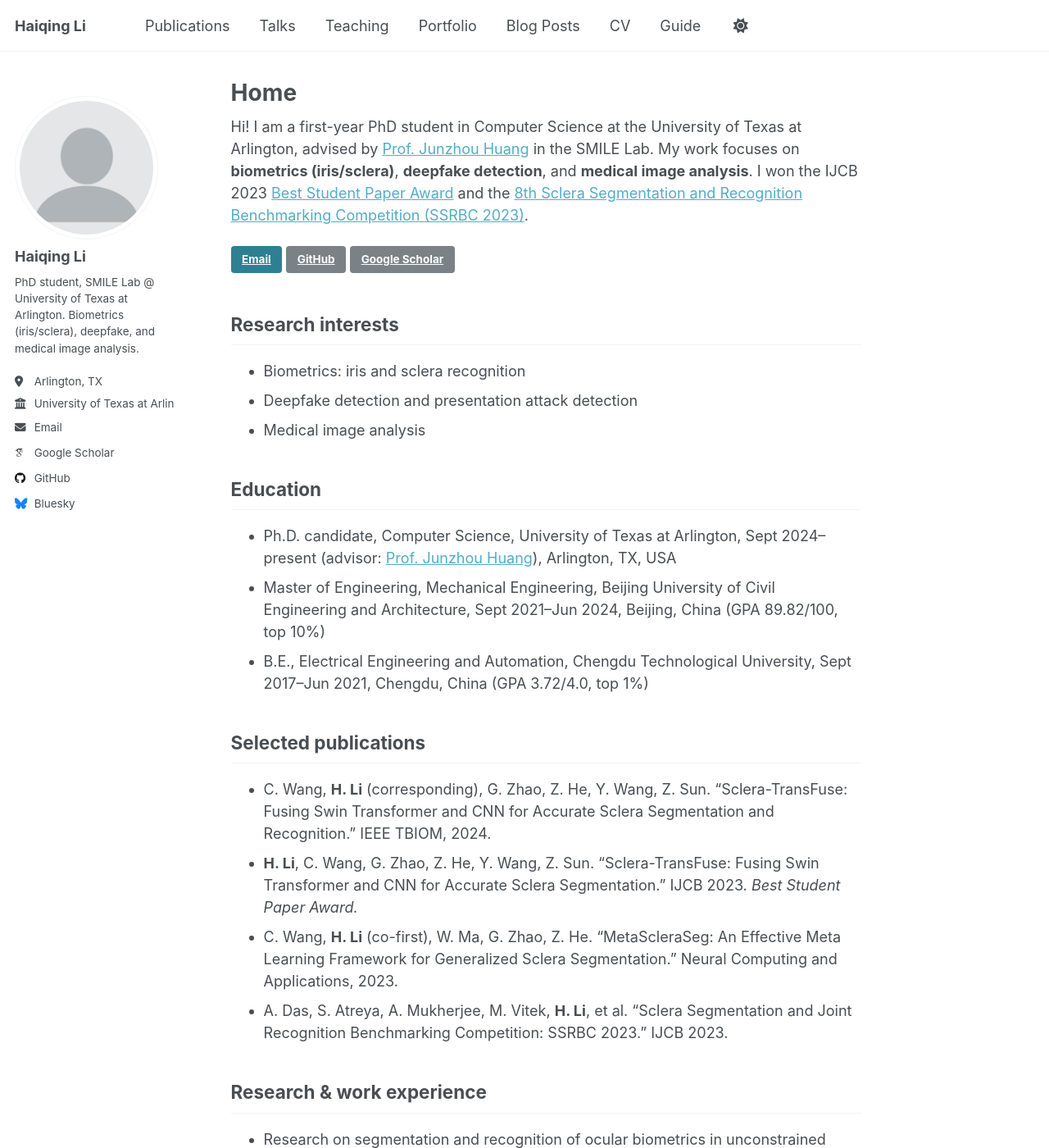
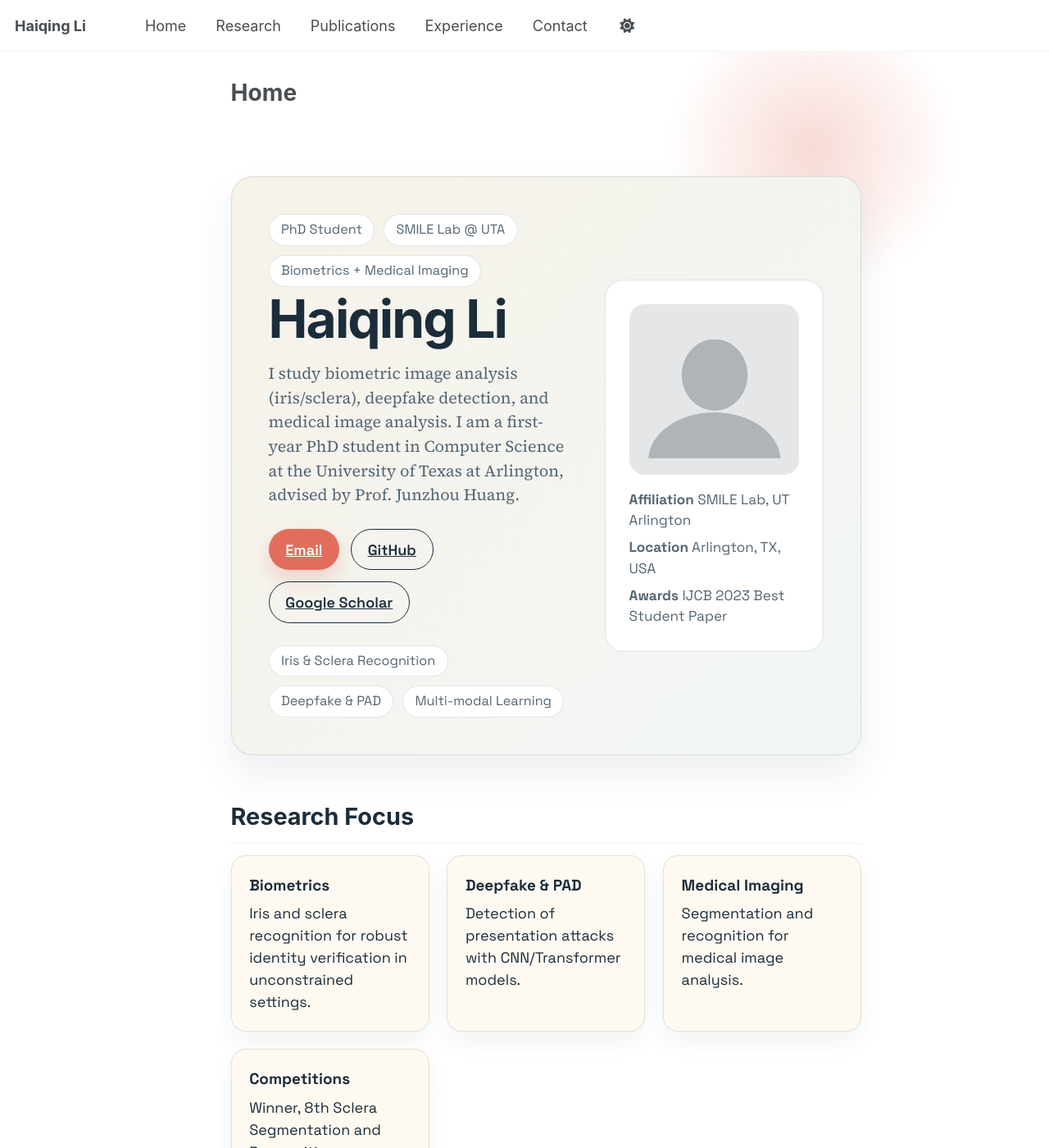
Before and after one commit to lhqqq/lhqqq.github.io, a Jekyll site: the page built from _pages/about.md, in a window 1280 px wide and 1400 px high. Shown: the whole window at 82% size. Built offline with Jekyll 4.4.1, drawn with Linux system fonts in a browser that asks for light colours; some web fonts are replaced; a script that is not in the unit is left out; some of the changed text lies outside the part shown.

Commit message:
更新站点内容

```diff
--- a/_pages/about.md
+++ b/_pages/about.md
@@ -1,54 +1,167 @@
 ---
 permalink: /
 title: "Home"
-excerpt: "PhD student focused on biometric image analysis, medical image computing, and multi-modal learning."
-author_profile: true
+excerpt: "PhD student focused on biometric image analysis, deepfake detection, and medical image analysis."
+author_profile: false
+classes: wide
 redirect_from:
   - /about/
   - /about.html
 ---
 
-Hi! I am a first-year PhD student in Computer Science at the University of Texas at Arlington, advised by [Prof. Junzhou Huang](https://ranger.uta.edu/~huang/) in the SMILE Lab. My work focuses on **biometrics (iris/sclera)**, **deepfake detection**, and **medical image analysis**. I won the IJCB 2023 [Best Student Paper Award](https://ijcb2023.ieee-biometrics.org/award-winners/) and the [8th Sclera Segmentation and Recognition Benchmarking Competition (SSRBC 2023)](https://sites.google.com/hyderabad.bits-pilani.ac.in/ssrbc2023/home?pli=1).
+<div class="onepage">
+  <section class="hero reveal" id="top">
+    <div class="hero-grid">
+      <div>
+        <div class="chip-row">
+          <span class="chip">PhD Student</span>
+          <span class="chip">SMILE Lab @ UTA</span>
+          <span class="chip">Biometrics + Medical Imaging</span>
+        </div>
+        <h1>Haiqing Li</h1>
+        <p class="subtitle">
+          I study biometric image analysis (iris/sclera), deepfake detection, and medical image analysis.
+          I am a first-year PhD student in Computer Science at the University of Texas at Arlington,
+          advised by Prof. Junzhou Huang.
+        </p>
+        <div class="hero-actions">
+          <a class="op-btn primary" href="mailto:Haiqing.Li1998@outlook.com">Email</a>
+          <a class="op-btn" href="https://github.com/lhqqq">GitHub</a>
+          <a class="op-btn" href="https://scholar.google.com/citations?user=Rc0GsFAAAAAJ&hl=zh-CN">Google Scholar</a>
+        </div>
+        <div class="chip-row">
+          <span class="chip">Iris &amp; Sclera Recognition</span>
+          <span class="chip">Deepfake &amp; PAD</span>
+          <span class="chip">Multi-modal Learning</span>
+        </div>
+      </div>
+      <div class="hero-card">
+        <img src="/images/profile.png" alt="Portrait of Haiqing Li">
+        <div class="card-meta">
+          <div><strong>Affiliation</strong> SMILE Lab, UT Arlington</div>
+          <div><strong>Location</strong> Arlington, TX, USA</div>
+          <div><strong>Awards</strong> IJCB 2023 Best Student Paper</div>
+        </div>
+      </div>
+    </div>
+  </section>
 
-<div class="btn-bar">
-  <a class="btn btn--info" href="mailto:Haiqing.Li1998@outlook.com">Email</a>
-  <a class="btn" href="https://github.com/lhqqq">GitHub</a>
-  <a class="btn" href="https://scholar.google.com/citations?user=Rc0GsFAAAAAJ&hl=zh-CN">Google Scholar</a>
-  <!-- Add your CV link when ready -->
+  <section id="research" class="reveal delay-1">
+    <h2 class="section-title">Research Focus</h2>
+    <div class="grid">
+      <div class="panel">
+        <strong>Biometrics</strong>
+        Iris and sclera recognition for robust identity verification in unconstrained settings.
+      </div>
+      <div class="panel">
+        <strong>Deepfake &amp; PAD</strong>
+        Detection of presentation attacks with CNN/Transformer models.
+      </div>
+      <div class="panel">
+        <strong>Medical Imaging</strong>
+        Segmentation and recognition for medical image analysis.
+      </div>
+      <div class="panel">
+        <strong>Competitions</strong>
+        Winner, 8th Sclera Segmentation and Recognition Benchmarking Competition (IJCB 2023).
+      </div>
+    </div>
+  </section>
+
+  <section id="publications" class="reveal delay-2">
+    <h2 class="section-title">Selected Publications</h2>
+    <div class="pub-list">
+      <div class="pub">
+        C. Wang, <strong>H. Li</strong> (corresponding), G. Zhao, Z. He, Y. Wang, Z. Sun.
+        “Sclera-TransFuse: Fusing Swin Transformer and CNN for Accurate Sclera Segmentation and Recognition.”
+        IEEE TBIOM, 2024.
+      </div>
+      <div class="pub">
+        <strong>H. Li</strong>, C. Wang, G. Zhao, Z. He, Y. Wang, Z. Sun.
+        “Sclera-TransFuse: Fusing Swin Transformer and CNN for Accurate Sclera Segmentation.”
+        IJCB 2023. Best Student Paper Award.
+      </div>
+      <div class="pub">
+        C. Wang, <strong>H. Li</strong> (co-first), W. Ma, G. Zhao, Z. He.
+        “MetaScleraSeg: An Effective Meta Learning Framework for Generalized Sclera Segmentation.”
+        Neural Computing and Applications, 2023.
+      </div>
+      <div class="pub">
+        A. Das, S. Atreya, A. Mukherjee, M. Vitek, <strong>H. Li</strong>, et al.
+        “Sclera Segmentation and Joint Recognition Benchmarking Competition: SSRBC 2023.”
+        IJCB 2023.
+      </div>
+    </div>
+  </section>
+
+  <section id="experience" class="reveal delay-3">
+    <h2 class="section-title">Research &amp; Work Experience</h2>
+    <div class="timeline">
+      <div class="timeline-item">
+        <span>Jan 2021–Present</span>
+        <div>BUCEA: Ocular biometrics in unconstrained scenarios; meta-learning and Transformer + CNN for sclera segmentation/recognition (NSFC Grant No. 62106015).</div>
+      </div>
+      <div class="timeline-item">
+        <span>Mar 2023–Jul 2023</span>
+        <div>CASIA: Multi-modal ocular recognition across iris, sclera, and periocular signals.</div>
+      </div>
+      <div class="timeline-item">
+        <span>Jun 2020–May 2021</span>
+        <div>CDTU: UAV-based insulator crack detection system with deep learning.</div>
+      </div>
+      <div class="timeline-item">
+        <span>Jul 2021–Sep 2021</span>
+        <div>CASIA: Face presentation attack detection with CNN/Transformer on CASIA-SURF-CeFA.</div>
+      </div>
+    </div>
+  </section>
+
+  <section class="reveal delay-3">
+    <h2 class="section-title">Education</h2>
+    <div class="grid">
+      <div class="panel">
+        <strong>Ph.D. in Computer Science</strong>
+        University of Texas at Arlington, Sept 2024–present
+      </div>
+      <div class="panel">
+        <strong>M.Eng. in Mechanical Engineering</strong>
+        BUCEA, Sept 2021–Jun 2024 (GPA 89.82/100, top 10%)
+      </div>
+      <div class="panel">
+        <strong>B.E. in Electrical Engineering</strong>
+        Chengdu Technological University, Sept 2017–Jun 2021 (GPA 3.72/4.0, top 1%)
+      </div>
+    </div>
+  </section>
+
+  <section class="reveal delay-3">
+    <h2 class="section-title">Skills</h2>
+    <div class="grid">
+      <div class="panel">
+        <strong>Programming</strong>
+        C, C++, Python, MATLAB, Linux
+      </div>
+      <div class="panel">
+        <strong>Frameworks</strong>
+        PyTorch, TensorFlow
+      </div>
+      <div class="panel">
+        <strong>Tools</strong>
+        Visual Studio, PyCharm, Microsoft Office, CAD, Visio
+      </div>
+      <div class="panel">
+        <strong>Languages</strong>
+        Chinese (native), English
+      </div>
+    </div>
+  </section>
+
+  <section id="contact" class="reveal delay-3">
+    <div class="contact-card">
+      <h2 class="section-title">Contact</h2>
+      <div>Email: <a href="mailto:Haiqing.Li1998@outlook.com">Haiqing.Li1998@outlook.com</a></div>
+      <div>GitHub: <a href="https://github.com/lhqqq">github.com/lhqqq</a></div>
+      <div>Google Scholar: <a href="https://scholar.google.com/citations?user=Rc0GsFAAAAAJ&hl=zh-CN">Scholar profile</a></div>
+    </div>
+  </section>
 </div>
-
-## Research interests
-- Biometrics: iris and sclera recognition
-- Deepfake detection and presentation attack detection
-- Medical image analysis
-
-## Education
-- Ph.D. candidate, Computer Science, University of Texas at Arlington, Sept 2024–present (advisor: [Prof. Junzhou Huang](https://ranger.uta.edu/~huang/)), Arlington, TX, USA
-- Master of Engineering, Mechanical Engineering, Beijing University of Civil Engineering and Architecture, Sept 2021–Jun 2024, Beijing, China (GPA 89.82/100, top 10%)
-- B.E., Electrical Engineering and Automation, Chengdu Technological University, Sept 2017–Jun 2021, Chengdu, China (GPA 3.72/4.0, top 1%)
-
-## Selected publications
-- C. Wang, **H. Li** (corresponding), G. Zhao, Z. He, Y. Wang, Z. Sun. “Sclera-TransFuse: Fusing Swin Transformer and CNN for Accurate Sclera Segmentation and Recognition.” IEEE TBIOM, 2024.
-- **H. Li**, C. Wang, G. Zhao, Z. He, Y. Wang, Z. Sun. “Sclera-TransFuse: Fusing Swin Transformer and CNN for Accurate Sclera Segmentation.” IJCB 2023. *Best Student Paper Award.*
-- C. Wang, **H. Li** (co-first), W. Ma, G. Zhao, Z. He. “MetaScleraSeg: An Effective Meta Learning Framework for Generalized Sclera Segmentation.” Neural Computing and Applications, 2023.
-- A. Das, S. Atreya, A. Mukherjee, M. Vitek, **H. Li**, et al. “Sclera Segmentation and Joint Recognition Benchmarking Competition: SSRBC 2023.” IJCB 2023.
-
-## Research & work experience
-- Research on segmentation and recognition of ocular biometrics in unconstrained scenarios, BUCEA (Jan 2021–Present). Designed meta-learning and Transformer+CNN two-stream methods for robust sclera segmentation/recognition; supported by NSFC (Grant No. 62106015).
-- Research on smart iris recognition systems, CASIA (Mar 2023–Jul 2023). Built multi-modal ocular recognition combining iris, sclera, periocular; explored fusion strategies to boost accuracy.
-- Research on DL-based insulator crack detection, CDTU (Jun 2020–May 2021). Led UAV-based real-time inspection system with deep learning crack detection; produced defect dataset and secured a patent.
-- Research Assistant Intern, CASIA (Jul 2021–Sep 2021) with [Xiangyu Zhu](https://xiangyuzhu-open.github.io/homepage/). Face presentation attack detection with CNN/Transformer on CASIA-SURF-CeFA.
-
-## Honors & awards
-- Winner, 8th Sclera Segmentation and Recognition Benchmarking Competition, IJCB 2023
-- National 2nd Prize & 3rd Prize, 22nd China Robotics and AI Competition (CAAI), 2020
-- Honorable Mention, Mathematical Contest in Modeling (COMAP), 2020
-- Finalist, Academy Award of China Advertising Art Festival for College Students, 2020
-- 1st Prize, Siemens Cup China Intelligent Manufacturing Challenge (National Preliminary), 2019
-- “Most Impactful Projects” list, Chinese College Students’ Volunteer Activities, 2018
-- Multiple scholarships: National Encouragement Scholarship (2x), School-level First/Second Class, Innovation & Entrepreneurship Scholarship
-
-## Skills
-- Programming: C, C++, Python, MATLAB, Linux; PyTorch, TensorFlow
-- Tools: Visual Studio, PyCharm; Microsoft Office; CAD, Visio
-- Languages: Chinese (native), English
--- /dev/null
+++ b/_sass/custom.scss
@@ -0,0 +1,252 @@
+@import url("https://fonts.googleapis.com/css2?family=Space+Grotesk:wght@400;500;600;700&family=Source+Serif+4:opsz,wght@8..60,400;500;600&display=swap");
+
+.onepage {
+  --bg: #f6f2e8;
+  --surface: #fffaf1;
+  --ink: #1b2d3b;
+  --muted: #546572;
+  --accent: #e26d5c;
+  --accent-2: #2b7a78;
+  --line: rgba(27, 45, 59, 0.12);
+
+  position: relative;
+  padding: 1.5rem 0 3rem;
+  color: var(--ink);
+  font-family: "Space Grotesk", "Helvetica Neue", Arial, sans-serif;
+}
+
+.onepage::before,
+.onepage::after {
+  content: "";
+  position: absolute;
+  z-index: 0;
+  pointer-events: none;
+}
+
+.onepage::before {
+  top: -140px;
+  right: -120px;
+  width: 360px;
+  height: 360px;
+  background: radial-gradient(circle, rgba(226, 109, 92, 0.25), transparent 70%);
+}
+
+.onepage::after {
+  bottom: -120px;
+  left: -80px;
+  width: 320px;
+  height: 320px;
+  background: radial-gradient(circle, rgba(43, 122, 120, 0.22), transparent 70%);
+}
+
+.onepage > * {
+  position: relative;
+  z-index: 1;
+}
+
+.onepage .hero {
+  background: linear-gradient(135deg, var(--bg), #f2f7f6);
+  border: 1px solid var(--line);
+  border-radius: 26px;
+  padding: 2.5rem 2.5rem;
+  box-shadow: 0 24px 48px rgba(27, 45, 59, 0.08);
+}
+
+.onepage .hero-grid {
+  display: grid;
+  grid-template-columns: minmax(0, 1.4fr) minmax(0, 1fr);
+  gap: 2rem;
+  align-items: center;
+}
+
+.onepage h1 {
+  font-size: clamp(2.4rem, 2rem + 2.2vw, 3.6rem);
+  margin-bottom: 0.8rem;
+  letter-spacing: -0.03em;
+}
+
+.onepage .subtitle {
+  font-family: "Source Serif 4", "Times New Roman", serif;
+  font-size: 1.1rem;
+  color: var(--muted);
+  max-width: 38rem;
+}
+
+.onepage .hero-actions {
+  display: flex;
+  flex-wrap: wrap;
+  gap: 0.75rem;
+  margin: 1.25rem 0 1.5rem;
+}
+
+.onepage .op-btn {
+  display: inline-flex;
+  align-items: center;
+  gap: 0.4rem;
+  padding: 0.6rem 1.1rem;
+  border-radius: 999px;
+  border: 1px solid var(--ink);
+  color: var(--ink);
+  font-weight: 600;
+  transition: transform 0.2s ease, box-shadow 0.2s ease;
+}
+
+.onepage .op-btn.primary {
+  background: var(--accent);
+  color: #fff;
+  border-color: transparent;
+  box-shadow: 0 12px 24px rgba(226, 109, 92, 0.25);
+}
+
+.onepage .op-btn:hover {
+  transform: translateY(-2px);
+  box-shadow: 0 10px 18px rgba(27, 45, 59, 0.12);
+  text-decoration: none;
+}
+
+.onepage .chip-row {
+  display: flex;
+  flex-wrap: wrap;
+  gap: 0.6rem;
+}
+
+.onepage .chip {
+  padding: 0.35rem 0.8rem;
+  border-radius: 999px;
+  background: #fff;
+  border: 1px solid var(--line);
+  font-size: 0.9rem;
+  color: var(--muted);
+}
+
+.onepage .hero-card {
+  background: #fff;
+  border-radius: 22px;
+  padding: 1.6rem;
+  border: 1px solid var(--line);
+  display: grid;
+  gap: 1rem;
+  box-shadow: inset 0 0 0 1px rgba(27, 45, 59, 0.03);
+}
+
+.onepage .hero-card img {
+  width: 100%;
+  border-radius: 18px;
+  object-fit: cover;
+  border: 1px solid var(--line);
+}
+
+.onepage .card-meta {
+  display: grid;
+  gap: 0.4rem;
+  font-size: 0.95rem;
+  color: var(--muted);
+}
+
+.onepage section {
+  margin-top: 2.6rem;
+}
+
+.onepage .section-title {
+  font-size: 1.6rem;
+  margin-bottom: 0.8rem;
+}
+
+.onepage .grid {
+  display: grid;
+  gap: 1.2rem;
+  grid-template-columns: repeat(auto-fit, minmax(220px, 1fr));
+}
+
+.onepage .panel {
+  background: var(--surface);
+  border: 1px solid var(--line);
+  border-radius: 18px;
+  padding: 1.2rem;
+  box-shadow: 0 12px 28px rgba(27, 45, 59, 0.06);
+}
+
+.onepage .panel strong {
+  display: block;
+  margin-bottom: 0.35rem;
+  font-size: 1.05rem;
+}
+
+.onepage .timeline {
+  display: grid;
+  gap: 1rem;
+}
+
+.onepage .timeline-item {
+  background: #fff;
+  border: 1px solid var(--line);
+  border-radius: 16px;
+  padding: 1rem 1.2rem;
+}
+
+.onepage .timeline-item span {
+  color: var(--accent-2);
+  font-weight: 600;
+}
+
+.onepage .pub-list {
+  display: grid;
+  gap: 0.9rem;
+}
+
+.onepage .pub {
+  padding: 1rem 1.1rem;
+  border-radius: 14px;
+  border: 1px solid var(--line);
+  background: #fff;
+}
+
+.onepage .contact-card {
+  display: grid;
+  gap: 0.8rem;
+  align-items: center;
+  background: var(--ink);
+  color: #f6f4ef;
+  border-radius: 18px;
+  padding: 1.6rem;
+}
+
+.onepage .contact-card a {
+  color: #fff;
+  text-decoration: underline;
+}
+
+.onepage .reveal {
+  opacity: 0;
+  transform: translateY(14px);
+  animation: rise 0.7s ease forwards;
+}
+
+.onepage .delay-1 {
+  animation-delay: 0.1s;
+}
+
+.onepage .delay-2 {
+  animation-delay: 0.2s;
+}
+
+.onepage .delay-3 {
+  animation-delay: 0.3s;
+}
+
+@keyframes rise {
+  to {
+    opacity: 1;
+    transform: translateY(0);
+  }
+}
+
+@media (max-width: 860px) {
+  .onepage .hero {
+    padding: 2rem 1.5rem;
+  }
+
+  .onepage .hero-grid {
+    grid-template-columns: 1fr;
+  }
+}
--- a/assets/css/main.scss
+++ b/assets/css/main.scss
@@ -38,5 +38,7 @@
 
     "vendor/font-awesome/fontawesome",
     "vendor/font-awesome/solid",
-    "vendor/font-awesome/brands"
+    "vendor/font-awesome/brands",
+
+    "custom"
 ;
```
Also changed, not shown: _data/navigation.yml (+11 -20 lines).
